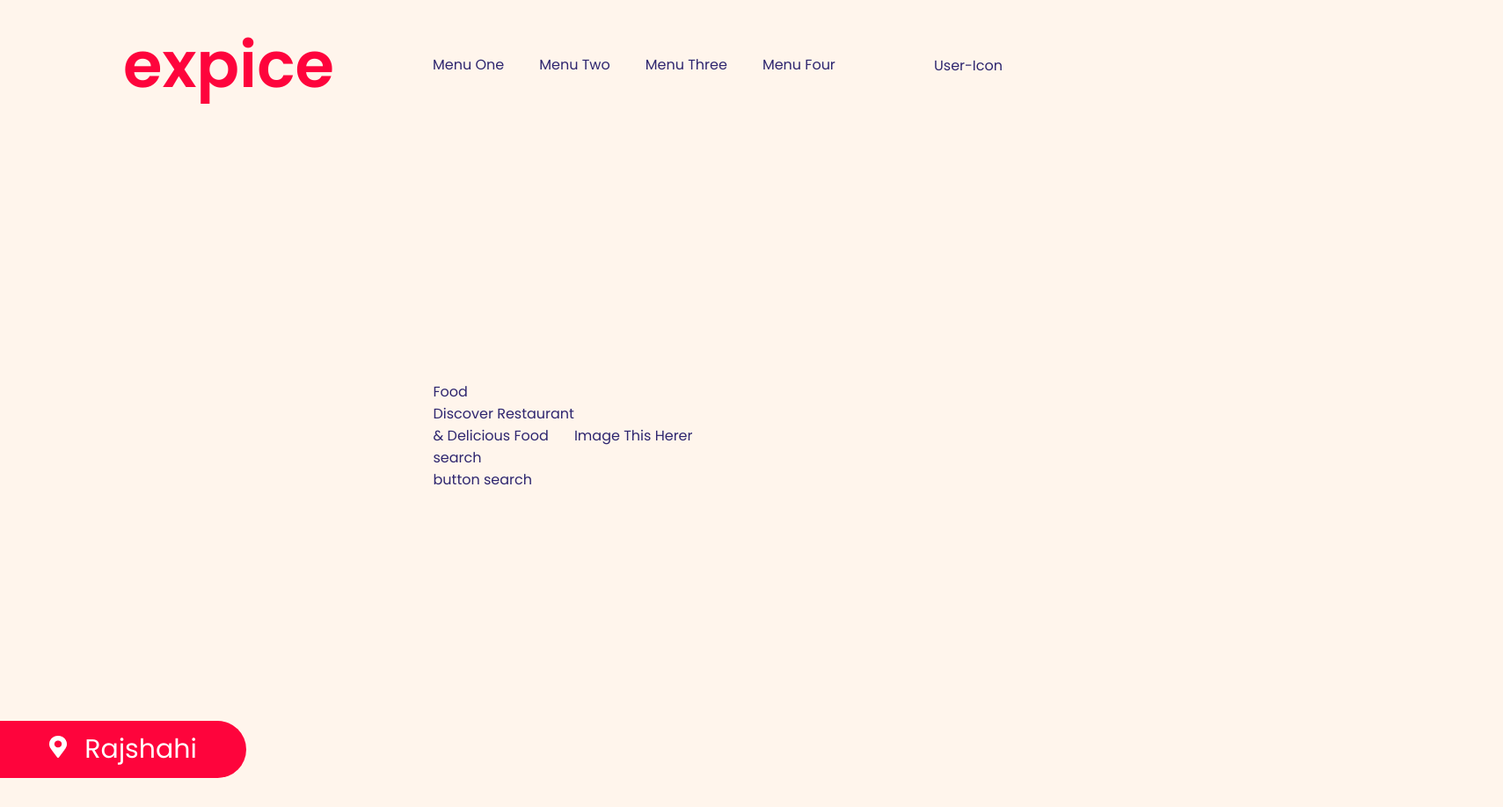
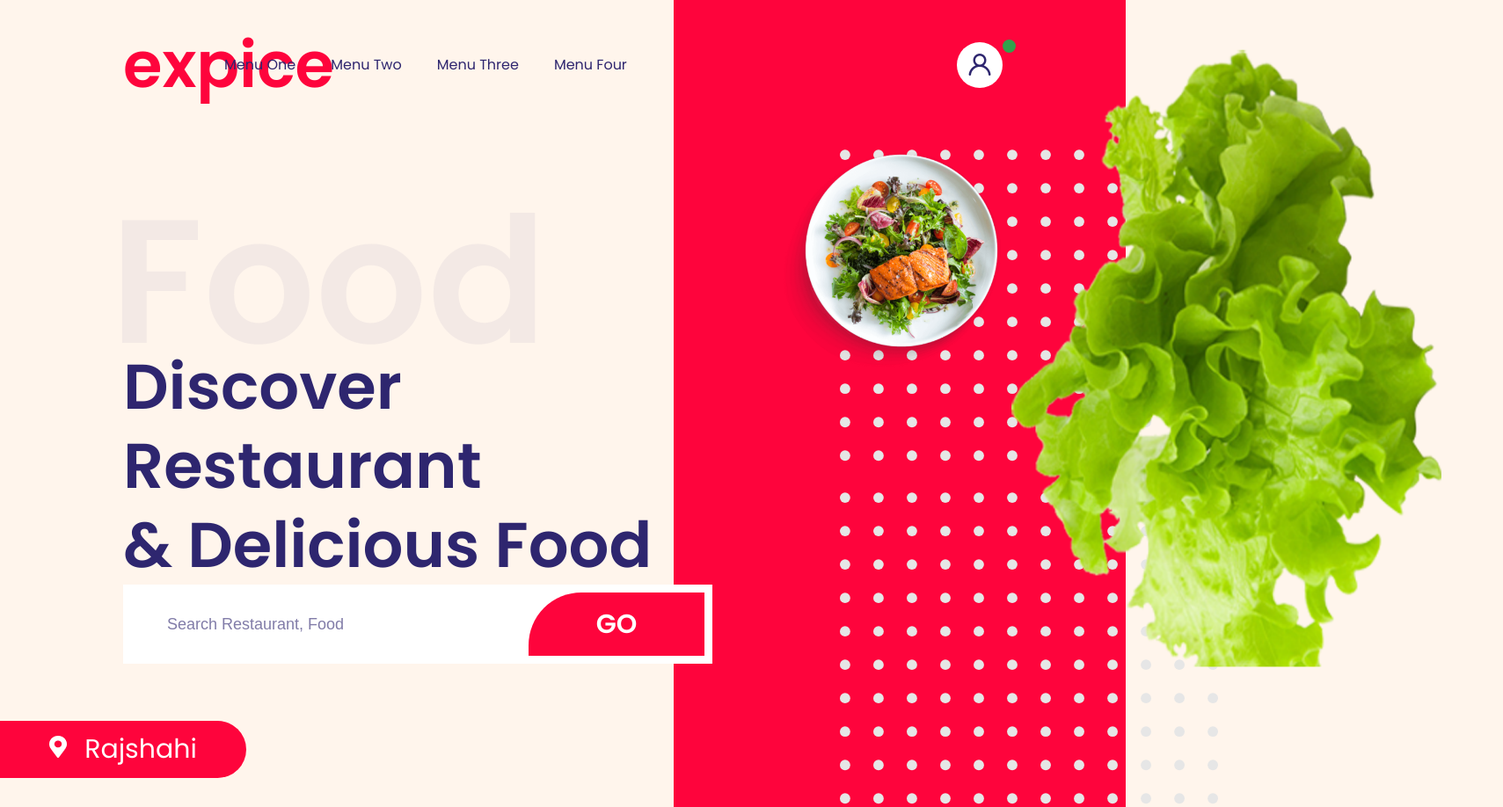
Before and after one commit to PanupongDeve/html-css-landingpage-expice-resturant, a plain HTML site: page index.html in a window 1280 px wide. Shown: the top 918 px of the page at 88% size, 1709 px wide, since content can reach past the window. Before the commit the page ends 885 px from the top, so only its background shows below. Drawn offline with nearby package versions, Linux system fonts and the light colour scheme.

Commit message:
Add menu

```diff
--- a/assets/css/styles.css
+++ b/assets/css/styles.css
@@ -107,6 +107,7 @@ body {
 
 .nav__menu {
     display: flex;
+    margin-left: -500px;
 }
 
 .nav__menu-item {
@@ -118,13 +119,52 @@ body {
 }
 
 .nav__user-setting {
+    display: flex;
+}
 
+.nav__user-setting__avatar {
+    display: flex;
+    justify-content: center;
+    align-items: center;
+    width: 52px;
+    height: 52px;
+    background-color: var(--color-white);
+    border-radius: 50%;
+}
+
+.user__icon {
+    font-size: 30px;
+    color: var(--color-primary);
+}
+
+.icon__online {
+    position: absolute;
+    width: 15px;
+    height: 15px;
+    top: 45px;
+    right: 125px;
+    background-color: #31A24C;
+    border-radius: 50%;
+}
+
+.nav__user-setting__username {
+    display: flex;
 }
 
 /*==================== HOME ====================-->*/
 
 .home {
 
+}
+
+.sidebar-backgroud {
+    position: absolute;
+    width: 514px;
+    height: 1210px;
+    background-color: var(--color-secondary);
+    top: 0;
+    right: 0;
+    z-index: -200;
 }
 
 .home__container {
@@ -134,12 +174,111 @@ body {
 .home__showcase {
     display: flex;
     height: 650px;
-    justify-content: center;
+
+}
+
+
+
+.home__food-container {
+    margin-right: 38px;
+}
+
+.home__food-title {
+    color: var(--color-primary);
+    font-weight: 900;
+    font-size: 200px;
+    line-height: 300px;
+    opacity: 0.05;
+    text-transform: capitalize;
+    display: flex;
+    align-items: center;
+    text-align: center;
+    margin-left: -15px;
+}
+
+.home__food-subtitle {
+    color: var(--color-primary);
+    font-weight: bold;
+    font-size: 72px;
+    line-height: 90px;
+    display: flex;
+    align-items: center;
+    margin-top: -75px;
+}
+
+.home__food-search {
+    background-color: var(--color-white);
+    height: 90px;
+    width: 670px;
+    display: flex;
+    justify-content: space-between;
     align-items: center;
 }
 
+.home__food-input {
+    margin-left: 50px;
+    margin-top: 36px;
+    margin-bottom: 36px;
+    border: none;
+    font-size: 18px;
+    line-height: 90px;
+    color: var(--color-primary);
+
+}
+.home__food-input:focus-visible {
+    border: none;
+    outline-color: transparent;
+
+}
+
+.home__food-input::placeholder {
+    color: var(--color-primary);
+    opacity: 0.6;
+}
+
+.home__food-submit {
+    width: 200px;
+    height: 72px;
+    background-color: var(--color-secondary);
+    display: flex;
+    justify-content: center;
+    align-items: center;
+    font-size: 30px;
+    font-weight: 600;
+    line-height: 90px;
+    color: var(--color-white);
+    margin: 9px;
+    border-radius: 60px 0px 0px 0px;
+}
+
 .home__img-food-container {
+    margin-left: 38px;
+}
 
+.img-home__food {
+    z-index: 50;
+}
+
+.img-home__vegetable {
+    z-index: -1;
+    top: -25px;
+    width: 584px;
+    height: 900px;
+    left: 1125px;
+    position: absolute;
+}
+
+.img-home__dot-vector-top {
+    position:absolute;
+    z-index: -1;
+    left: 955px;
+}
+
+.img-home__dot-vector-bottom {
+    position:absolute;
+    z-index: -1;
+    top: 560px;
+    left: 955px;
 }
 
 .location {
--- a/index.html
+++ b/index.html
@@ -22,12 +22,22 @@
                 <li class="nav__menu-item">Menu Three</li>
                 <li class="nav__menu-item">Menu Four</li>
             </ul>
-            <div class="nav__user-setting">User-Icon</div>
+            <div class="nav__user-setting">
+                <div class="nav__user-setting__avatar">
+                    <i class="uil uil-user user__icon"></i>
+                    <div class="icon__online"></div>
+                </div>
+                <div class="nav__user-setting__username">
+
+                </div>
+            </div>
         </nav>
     </header>
     <main class="main">
         <!--==================== HOME ====================-->
         <section class="home section" id="home">
+            <div class="sidebar-backgroud"></div>
+
             <div class="home__container">
                 <div class="home__showcase">
                     <div class="home__food-container">
@@ -38,17 +48,18 @@
                             Discover Restaurant <br>
                             & Delicious Food
                         </div>
-                        <div class="home__food-search">
-                            <div class="home__food-input">
-                                    search
+                        <form class="home__food-search">
+                            <input type="text" placeholder="Search Restaurant, Food" class="home__food-input">
+                            <div class="home__food-submit">
+                                    GO
                             </div>
-                            <div class="home__food-button">
-                                    button search
-                            </div>
-                        </div>
+                        </form>
                     </div>
                     <div class="home__img-food-container">
-                        Image This Herer
+                        <img class="img-home__dot-vector-top" src="/assets/img/dot-vector.svg" alt="">
+                        <img class="img-home__dot-vector-bottom" src="/assets/img/dot-vector.svg" alt="">
+                        <img class="img-home__vegetable" src="/assets/img/home-food-vegetable.png" alt="">
+                        <img class="img-home__food" src="/assets/img/home-food.png" alt="">
                     </div>
                 </div>
                 <div class="location">
```
Also changed, not shown: assets/img/dot-vector.svg (added), assets/img/home-food-vegetable.png (added), assets/img/home-food.png (added).
